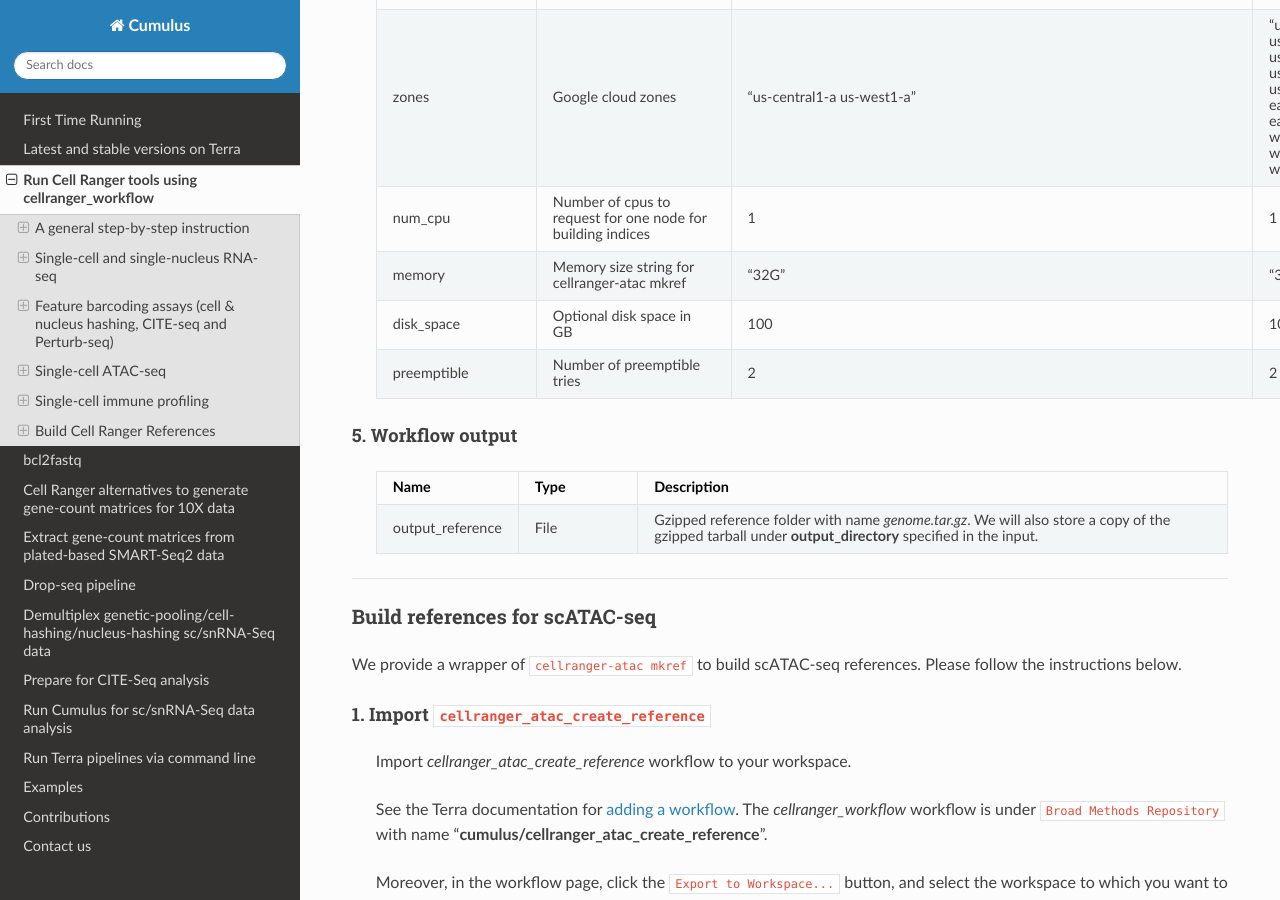
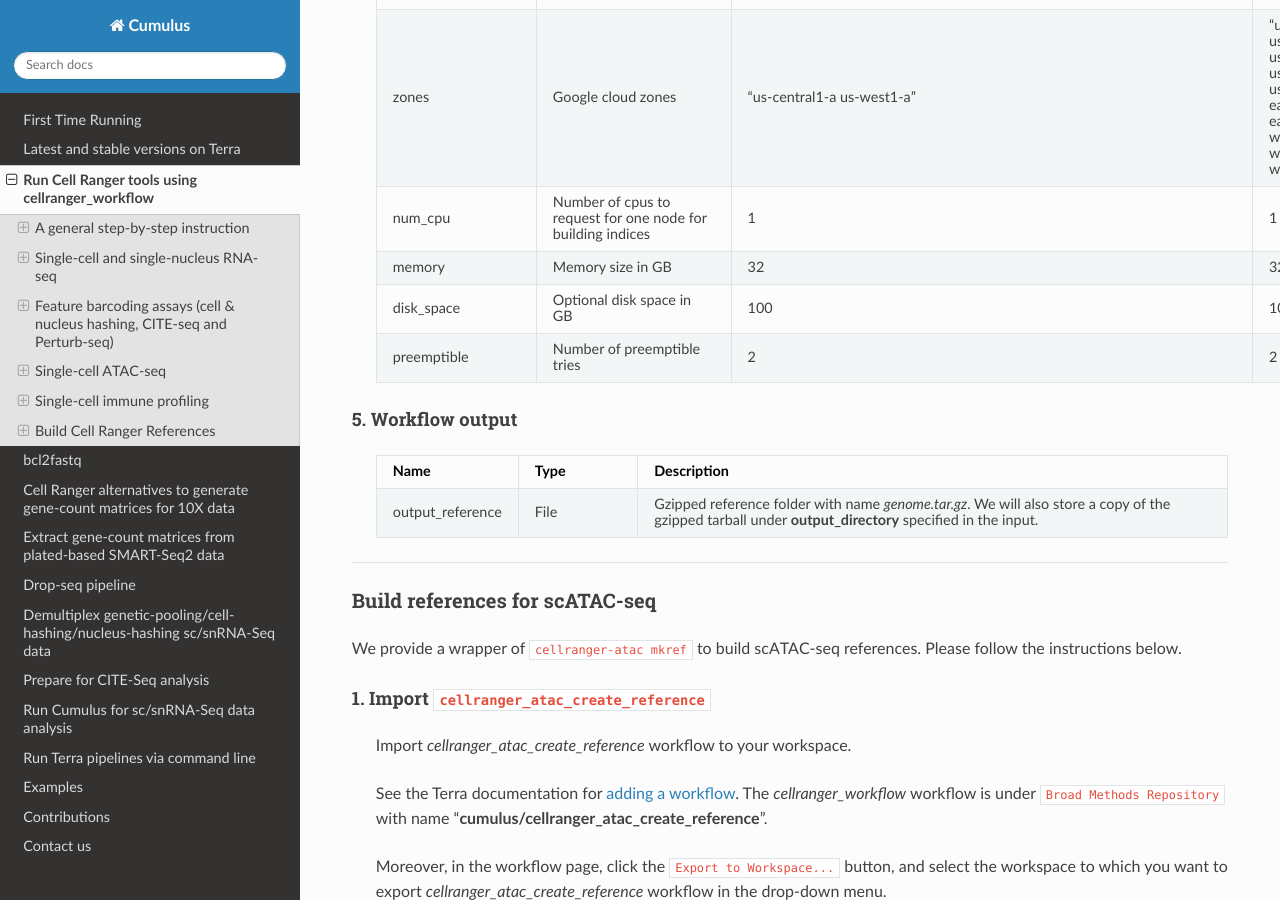
Before and after one commit to lilab-bcb/cumulus, a Sphinx documentation site: the page built from docs/cellranger.rst, in a window 1280 px wide and 900 px high, scrolled down 22642 px. Built offline with Sphinx 7.4.7 and the Read the Docs theme 2.0.0, drawn with Linux system fonts in a browser that asks for light colours.

Commit message:
fix bug in docs

```diff
--- a/docs/cellranger.rst
+++ b/docs/cellranger.rst
@@ -1151,9 +1151,9 @@ We provide a wrapper of ``cellranger mkref`` to build sc/snRNA-seq references. P
 		  - 1
 		  - 1
 		* - memory
-		  - Memory size string for cellranger-atac mkref
-		  - "32G"
-		  - "32G"
+		  - Memory size in GB
+		  - 32
+		  - 32
 		* - disk_space
 		  - Optional disk space in GB
 		  - 100
```
